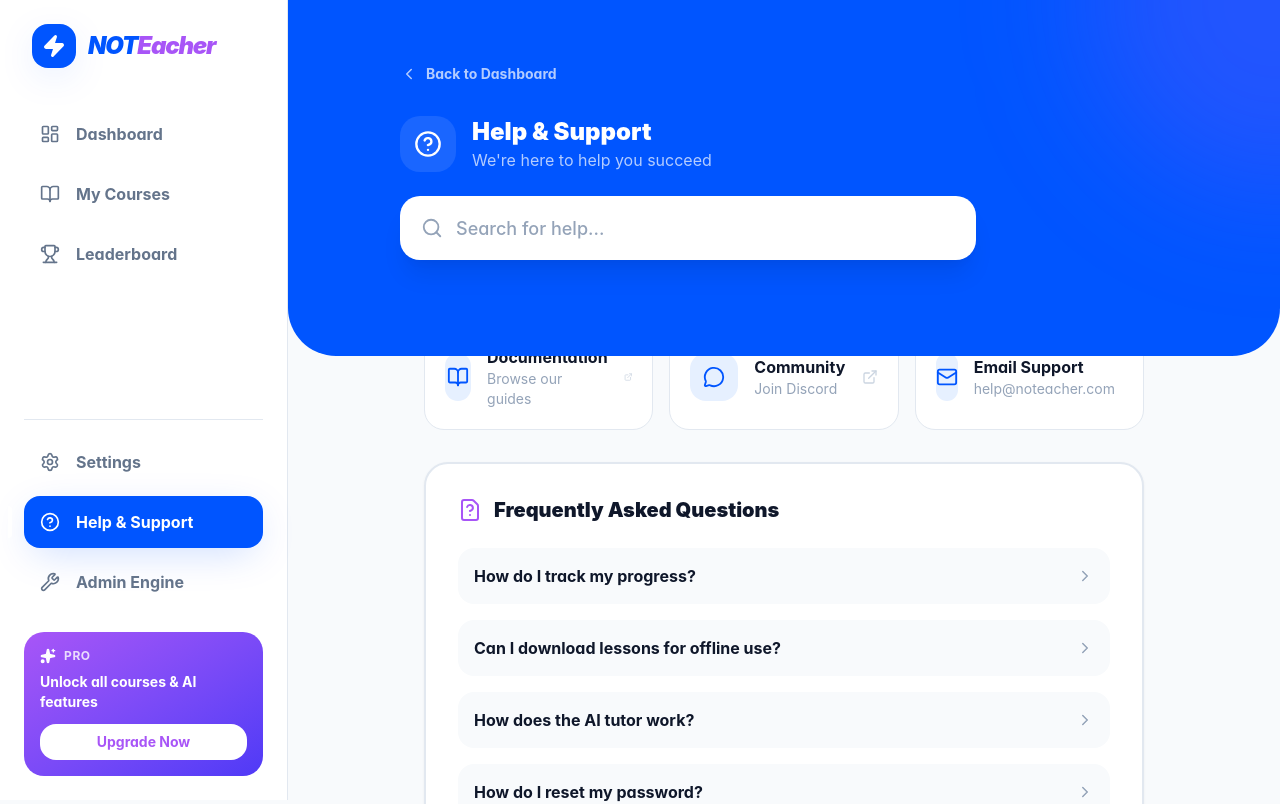
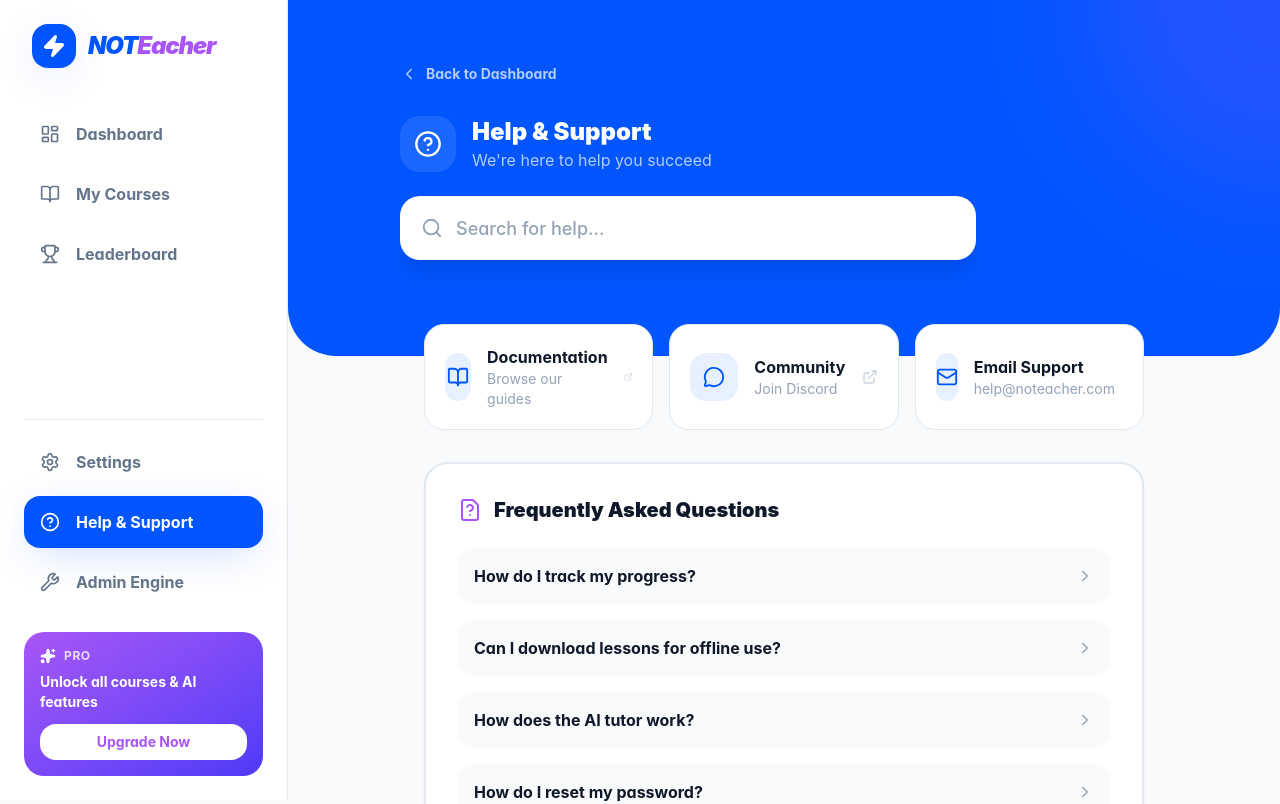
Before and after one commit to siddanta-ar1/noteacher, a Next.js app: page /help in a window 1280 px wide. Shown: the top 804 px of the page. Built offline with nearby package versions, Linux system fonts and the light colour scheme.

Commit message:
/help page ui bug fixed

```diff
--- a/app/help/page.tsx
+++ b/app/help/page.tsx
@@ -83,7 +83,7 @@ export default function HelpPage() {
             </header>
 
             {/* Content */}
-            <main className="max-w-3xl mx-auto px-6 -mt-8 space-y-8">
+            <main className="max-w-3xl mx-auto px-6 -mt-8 space-y-8 relative z-20">
                 {/* Quick Links */}
                 <div className="grid md:grid-cols-3 gap-4">
                     {resources.map((resource, i) => (
--- a/app/profile/page.tsx
+++ b/app/profile/page.tsx
@@ -20,7 +20,7 @@ const MOCK_PROFILE = {
   username: "@johndoe",
   bio: "Full-stack developer learning hardware engineering. Building cool stuff with Verilog and FPGAs.",
   location: "San Francisco, CA",
-  joined: "January 2024",
+  joined: "January 2026",
   xp: 12450,
   level: 5,
   streak: 12,
```
